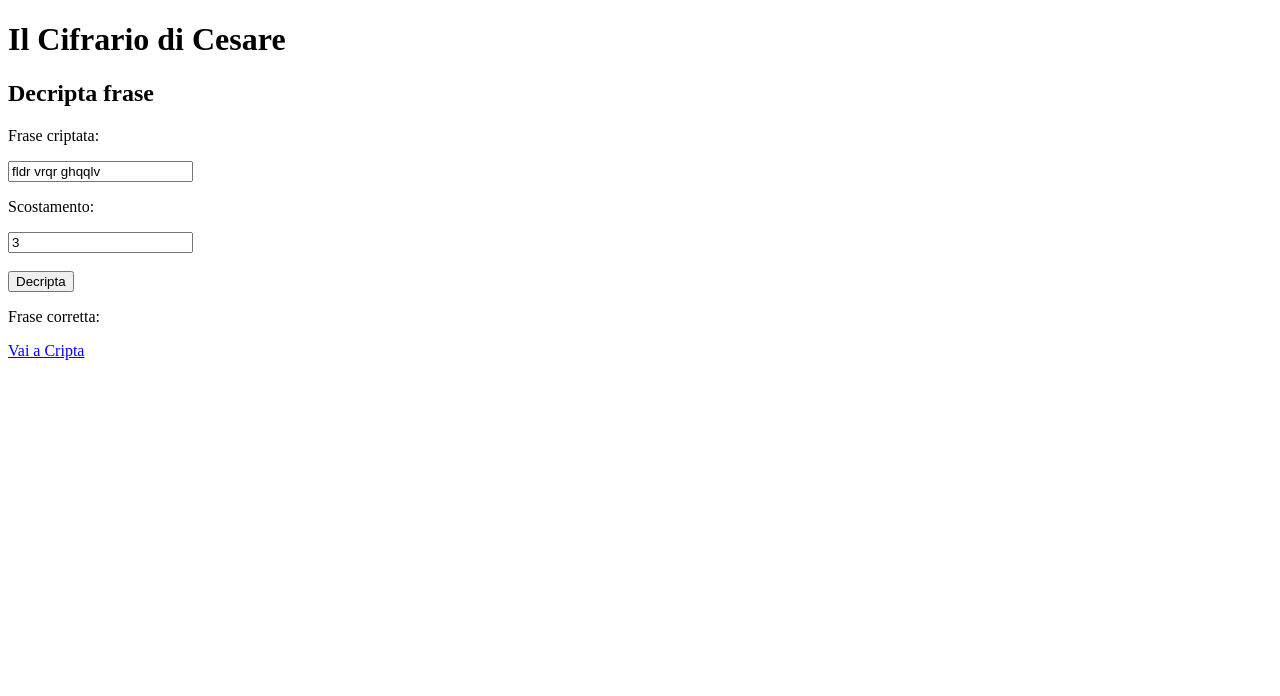
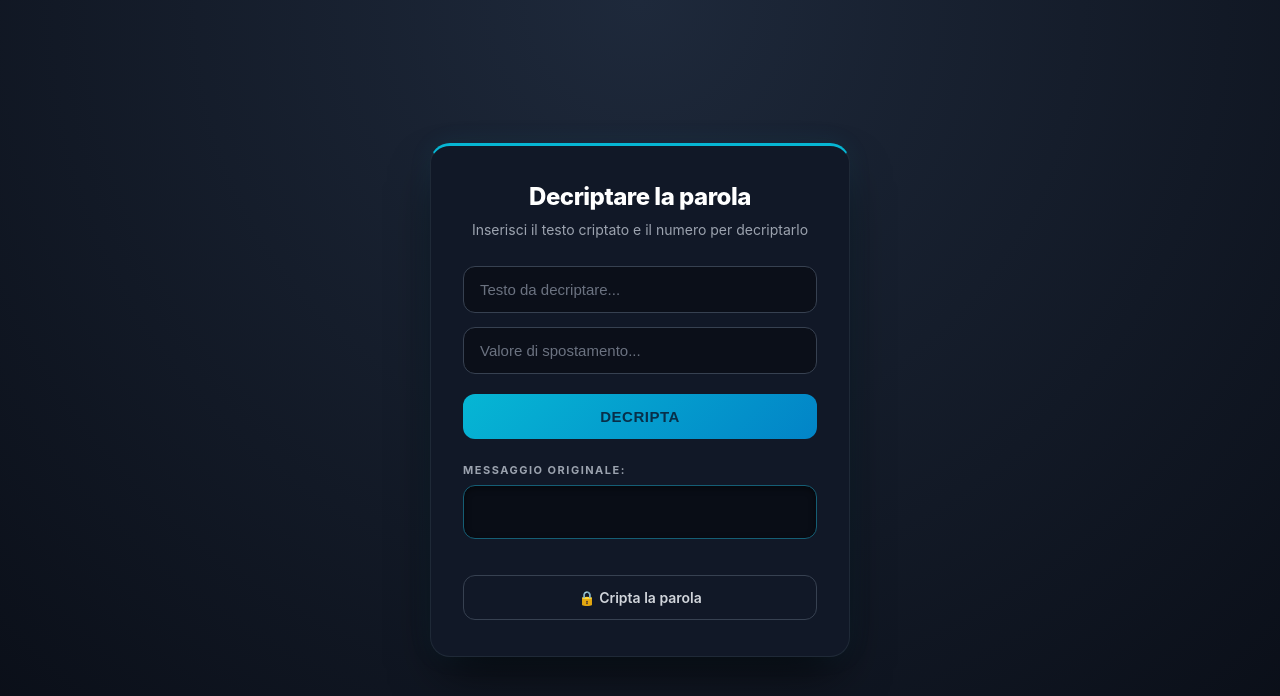
Before and after one commit to marco08fulci-cmd/mio-progetto, a plain HTML site: page Cifrariodicesare2.html in a window 1280 px wide. Drawn offline with Linux system fonts and the light colour scheme.

Commit message:
Update Cifrariodicesare2.html

```diff
--- a/Cifrariodicesare2.html
+++ b/Cifrariodicesare2.html
@@ -1,52 +1,156 @@
 <!DOCTYPE html>
-<html lang="it">
+<html>
 <head>
-    <meta charset="UTF-8">
-    <title>Il Cifrario di Cesare - Decripta</title>
+    <style>
+        * {
+            box-sizing: border-box;
+        }
+        html {
+            background: radial-gradient(circle at top, #1e293b 0%, #090d16 100%);
+            min-height: 100vh;
+            display: flex;
+            align-items: center;
+            justify-content: center;
+            padding: 20px;
+            font-family: "Inter", -apple-system, BlinkMacSystemFont, "Segoe UI", Roboto, sans-serif;
+        }
+        body {
+            background-color: #111827;
+            border: 1px solid #1f2937;
+            border-top: 3px solid #06b6d4;
+            border-radius: 20px;
+            padding: 36px 32px;
+            width: 100%;
+            max-width: 420px;
+            box-shadow: 0 25px 50px -12px rgba(0, 0, 0, 0.7), 0 0 25px rgba(6, 182, 212, 0.08);
+            color: #f3f4f6;
+            margin: 0;
+        }
+        h1 {
+            font-size: 24px;
+            font-weight: 800;
+            text-align: center;
+            margin: 0 0 8px 0;
+            color: #ffffff;
+            letter-spacing: -0.5px;
+        }
+        h4 {
+            font-size: 14px;
+            font-weight: 400;
+            text-align: center;
+            margin: 0 0 26px 0;
+            color: #9ca3af;
+            line-height: 1.5;
+        }
+        input {
+            width: 100%;
+            padding: 14px 16px;
+            margin-bottom: 14px;
+            background-color: #0b0f19;
+            border: 1px solid #374151;
+            border-radius: 12px;
+            color: #f9fafb;
+            font-size: 15px;
+            outline: none;
+            transition: border-color 0.2s, box-shadow 0.2s;
+        }
+        input::placeholder {
+            color: #6b7280;
+        }
+        input:focus {
+            border-color: #06b6d4;
+            box-shadow: 0 0 0 3px rgba(6, 182, 212, 0.2);
+            background-color: #0f172a;
+        }
+        button {
+            width: 100%;
+            padding: 14px;
+            margin-top: 6px;
+            background: linear-gradient(135deg, #06b6d4, #0284c7);
+            border: none;
+            border-radius: 12px;
+            color: #082f49;
+            font-size: 15px;
+            font-weight: 700;
+            letter-spacing: 0.5px;
+            text-transform: uppercase;
+            cursor: pointer;
+            transition: transform 0.15s, box-shadow 0.2s, filter 0.2s;
+        }
+        button:hover {
+            transform: translateY(-2px);
+            box-shadow: 0 10px 20px -5px rgba(6, 182, 212, 0.4);
+            filter: brightness(1.08);
+        }
+        button:active {
+            transform: translateY(0);
+        }
+        p {
+            margin: 24px 0 8px 0;
+            font-size: 11px;
+            font-weight: 700;
+            text-transform: uppercase;
+            letter-spacing: 1.5px;
+            color: #9ca3af;
+        }
+        #testoChiaro {
+            margin: 0 0 24px 0;
+            padding: 16px;
+            min-height: 54px;
+            background-color: #090d16;
+            border: 1px solid #155e75;
+            border-radius: 12px;
+            font-family: "Fira Code", "Courier New", Courier, monospace;
+            font-size: 17px;
+            text-transform: none;
+            letter-spacing: 1.5px;
+            color: #22d3ee;
+            word-break: break-all;
+            box-shadow: inset 0 2px 6px rgba(0, 0, 0, 0.5);
+        }
+        a {
+            display: inline-block;
+            width: 100%;
+            text-align: center;
+            margin-top: 12px;
+            padding: 13px;
+            background-color: transparent;
+            border: 1px solid #374151;
+            border-radius: 12px;
+            color: #d1d5db;
+            text-decoration: none;
+            font-size: 14px;
+            font-weight: 600;
+            transition: all 0.2s;
+        }
+        a:hover {
+            background-color: #1f2937;
+            color: #ffffff;
+            border-color: #6b7280;
+        }
+    </style>
+    <script>
+        function decifraMessaggio() {
+            var codice = document.getElementById("testoCifratoInput").value;
+            var passo = parseFloat(document.getElementById("chiaveInversa").value);
+            var dimensione = codice.length;
+            var messaggioOriginale = "";
+            for (let j = 0; j < codice.length; j++) {
+                var simbolo = String.fromCharCode(codice.charCodeAt(j) - passo);
+                messaggioOriginale = messaggioOriginale + simbolo;
+            }
+            document.getElementById("testoChiaro").innerHTML = messaggioOriginale;
+        }
+    </script>
 </head>
 <body>
-
-    <h1>Il Cifrario di Cesare</h1>
-    <h2>Decripta frase</h2>
-
-    <p>Frase criptata:</p>
-    <input type="text" id="frase" value="fldr vrqr ghqqlv">
-
-    <p>Scostamento:</p>
-    <input type="number" id="numero" value="3">
-
-    <br><br>
-    <button onclick="decripta()">Decripta</button>
-
-    <p>Frase corretta: <b id="risultato"></b></p>
-
-    <a href="cripta.html">Vai a Cripta</a>
-
-    <script>
-        function decripta() {
-            var testo = document.getElementById("frase").value.toLowerCase();
-            var shift = parseInt(document.getElementById("numero").value);
-            var alfabeto = "abcdefghijklmnopqrstuvwxyz";
-            var finale = "";
-
-            for (var i = 0; i < testo.length; i++) {
-                var lettera = testo[i];
-                var pos = alfabeto.indexOf(lettera);
-
-                switch (pos) {
-                    case -1:
-                        finale = finale + lettera;
-                        break;
-                    default:
-                        var nuovaPos = (pos - shift + 26) % 26;
-                        finale = finale + alfabeto[nuovaPos];
-                        break;
-                }
-            }
-
-            document.getElementById("risultato").innerText = finale;
-        }
-    </script>
-
+    <h1>Decriptare la parola</h1>
+    <h4>Inserisci il testo criptato e il numero per decriptarlo</h4>
+    <input type="text" id="testoCifratoInput" placeholder="Testo da decriptare...">
+    <input type="number" id="chiaveInversa" placeholder="Valore di spostamento...">
+    <button onclick="decifraMessaggio()">Decripta</button>
+    <p>messaggio originale:</p>
+    <p id="testoChiaro"></p>
+    <a href="https://samuriva09-commits.github.io/scuola/cifrario-di-cesare/cripare.html">🔒 Cripta la parola</a>
 </body>
 </html>
```
